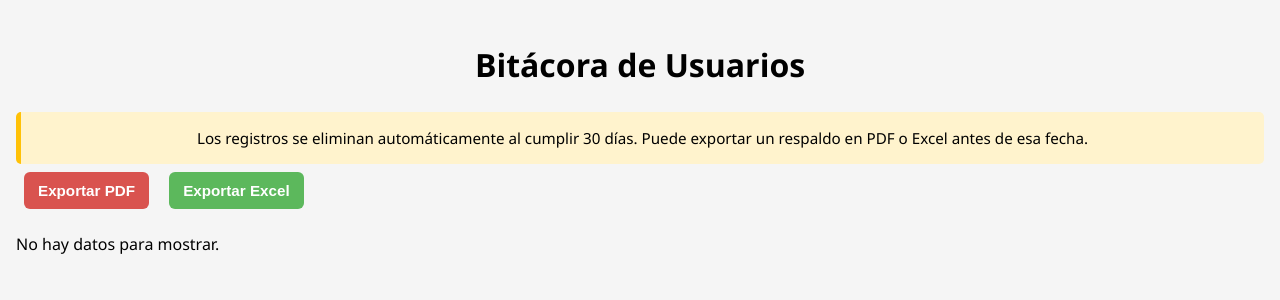
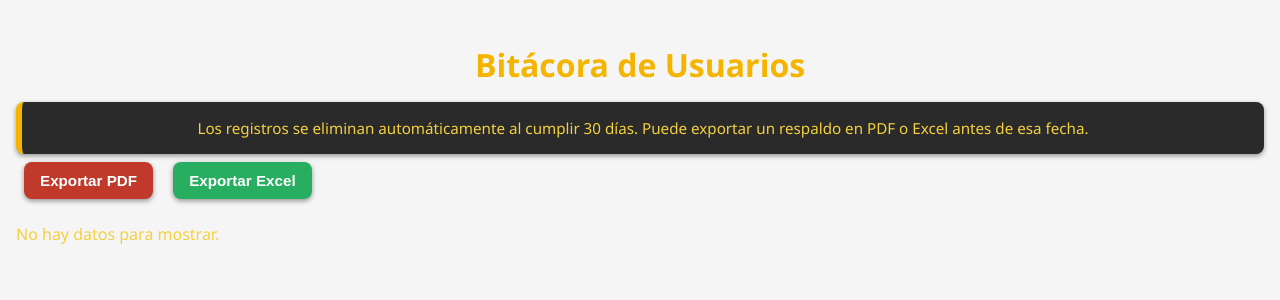
Before and after one commit to ChristianPC12/CRM_INTEGRADOR1, a PHP site: page /CRM_INT/view/BitacoraView.php in a window 1280 px wide. Shown: the top 300 px of the page. Run offline with PHP 8.4, Linux system fonts and the light colour scheme; data that the repository does not hold is empty; some libraries are stand-ins or nearby versions.

Commit message:
nuevo diseño de prueba para bitacora

```diff
--- a/public/css/Bitacora.css
+++ b/public/css/Bitacora.css
@@ -1,8 +1,10 @@
 :root {
-  --amarillo: #f9c41f;
-  --gris: #838886;
-  --negro: rgb(0, 0, 0);
-  --blanco: #ffffff;
+  --amarillo: #f4b400;         /* Dorado intenso */
+  --amarillo-claro: #fff8e1;
+  --amarillo-texto: #f4d03f;
+  --gris: #2a2a2a;
+  --negro: #000000;
+  --sombra: rgba(0, 0, 0, 0.4);
 }
 
 body {
@@ -10,43 +12,61 @@ body {
   font-family: 'Segoe UI', sans-serif;
   padding: 1rem;
   margin: 0;
+  color: var(--amarillo-texto);
 }
 
+/* Contenedor centrado */
+.contenedor-bitacora {
+  max-width: 1000px;
+  margin: 0 auto;
+  padding: 2rem;
+}
+
+/* 🔸 Título */
 h2 {
   text-align: center;
-  color: var(--negro);
+  color: var(--amarillo);
   font-size: 2rem;
+  margin-bottom: 0.5rem;
 }
 
 /* 🔸 Alerta */
 .alert {
-  background: #fff3cd;
-  padding: 1rem;
-  border-radius: 5px;
-  border-left: 5px solid #ffc107;
+  background: #2a2a2a;
+  padding: 1rem 1.5rem;
+  border-radius: 8px;
+  border-left: 6px solid var(--amarillo);
   margin-top: 1rem;
   font-size: 0.95rem;
+  color: var(--amarillo-texto);
+  box-shadow: 0 2px 5px var(--sombra);
   text-align: center;
 }
 
 /* 🔸 Botones */
 .btn {
-  padding: 10px 14px;
+  padding: 10px 16px;
   font-size: 0.95rem;
   font-weight: 600;
   border: none;
-  border-radius: 6px;
+  border-radius: 8px;
   margin: 0.5rem 0.5rem;
   cursor: pointer;
+  transition: background 0.3s ease, transform 0.2s ease;
+  box-shadow: 0 2px 5px var(--sombra);
+}
+
+.btn:hover {
+  transform: scale(1.03);
 }
 
 .btn-pdf {
-  background-color: #d9534f;
+  background-color: #c0392b;
   color: white;
 }
 
 .btn-excel {
-  background-color: #5cb85c;
+  background-color: #27ae60;
   color: white;
 }
 
```
Also changed, not shown: other parts of public/css/Bitacora.css (+22 -12 lines).
